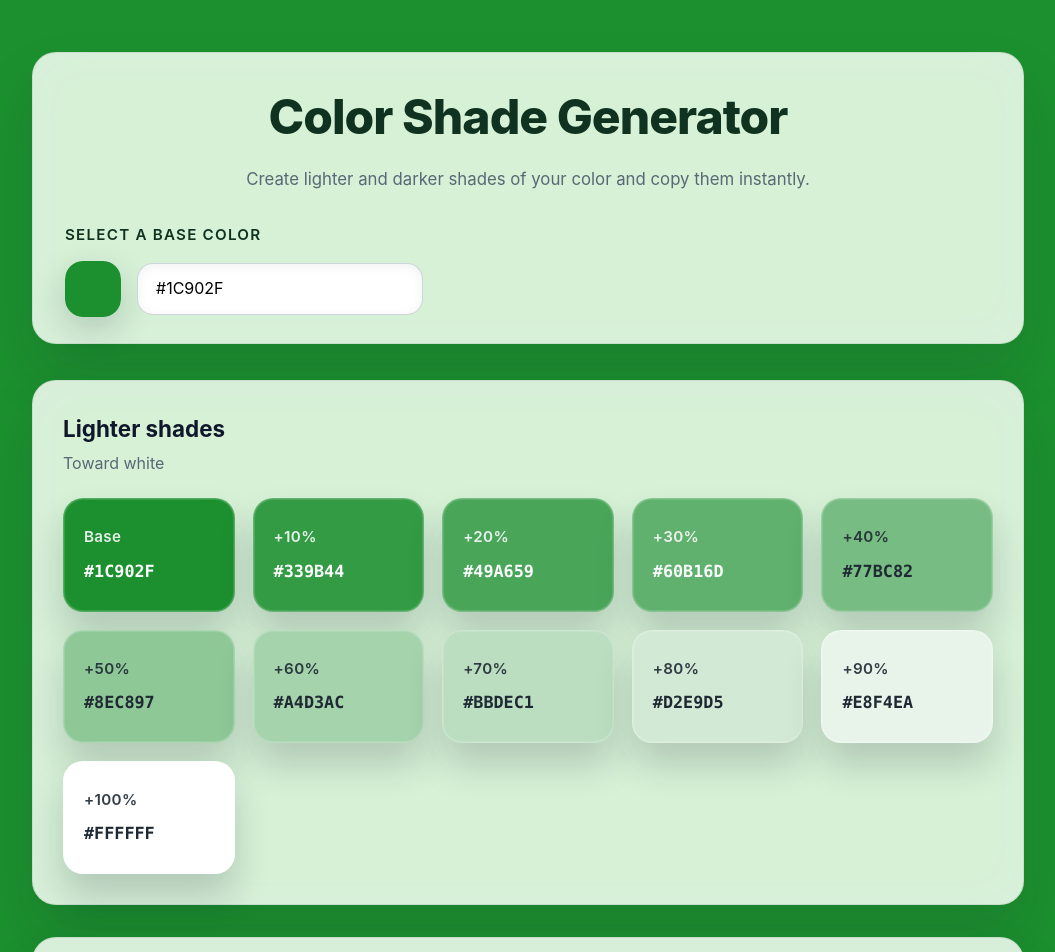
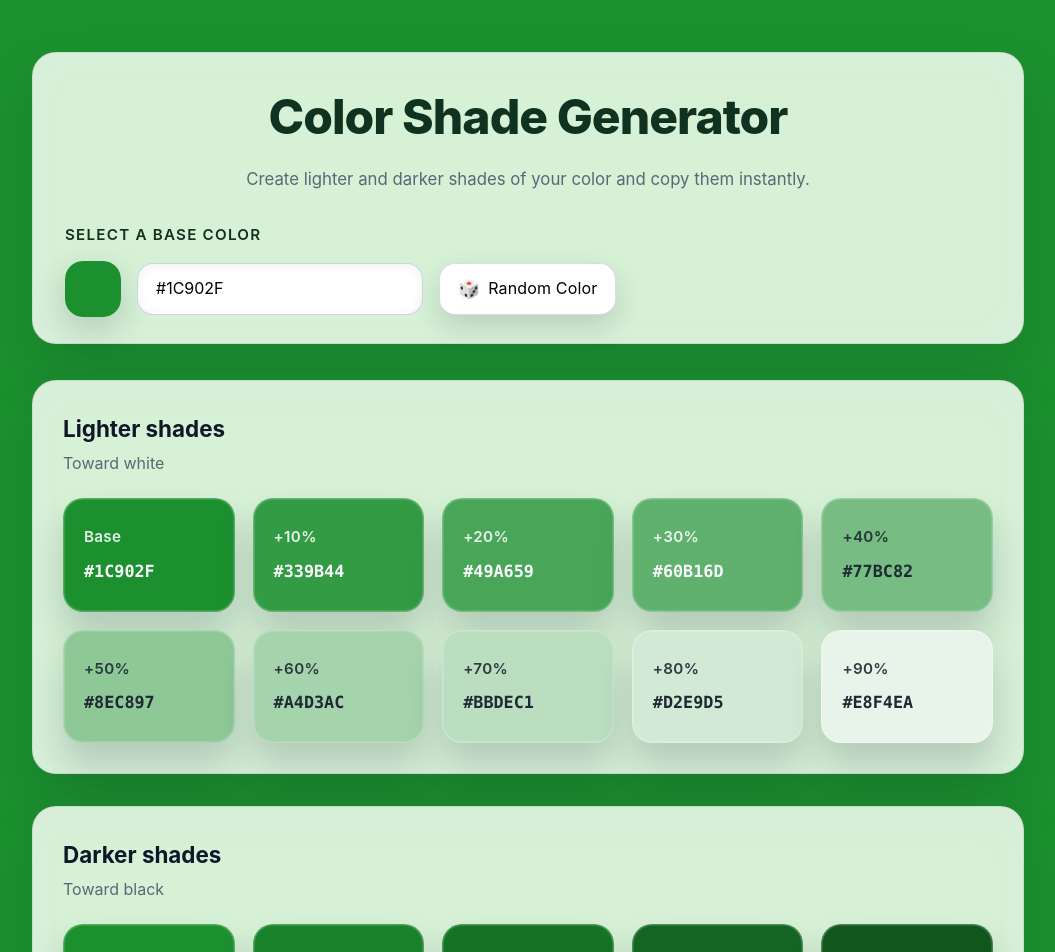
Before and after one commit to imranpollob/color-shades, a Next.js app: page / in a window 1280 px wide. Shown: the top 952 px of the page, without its empty margins (112-1167 px from the left). Built offline with nearby package versions, Linux system fonts and the light colour scheme.

Commit message:
added random color button

```diff
--- a/app/globals.css
+++ b/app/globals.css
@@ -148,6 +148,43 @@ main {
   box-shadow: 0 0 0 4px rgba(28, 144, 47, 0.14), inset 0 2px 10px rgba(15, 23, 42, 0.1);
 }
 
+.randomize {
+  display: inline-flex;
+  align-items: center;
+  gap: 8px;
+  padding: 12px 18px;
+  border: 1px solid rgba(15, 23, 42, 0.15);
+  border-radius: 16px;
+  background-color: #ffffff;
+  color: #000000;
+  font-weight: 400;
+  letter-spacing: 0.01em;
+  text-transform: none;
+  box-shadow: 0 12px 28px rgba(15, 23, 42, 0.14);
+  transition: transform 0.2s ease, box-shadow 0.3s ease, border-color 0.3s ease;
+}
+
+.randomize:hover {
+  transform: translateY(-2px);
+  box-shadow: 0 18px 36px rgba(15, 23, 42, 0.18);
+  border-color: rgba(15, 23, 42, 0.35);
+}
+
+.randomize:active {
+  transform: translateY(1px);
+  box-shadow: 0 10px 20px rgba(15, 23, 42, 0.18);
+}
+
+.randomize:focus-visible {
+  outline: none;
+  box-shadow: 0 0 0 4px rgba(15, 23, 42, 0.18);
+}
+
+.randomize-icon {
+  font-size: 1.1rem;
+  line-height: 1;
+}
+
 .palette {
   display: flex;
   flex-direction: column;
@@ -267,6 +304,11 @@ main {
     align-self: flex-start;
   }
 
+  .randomize {
+    width: 100%;
+    text-align: center;
+  }
+
   .palette-row {
     padding: 26px;
   }
--- a/app/page.jsx
+++ b/app/page.jsx
@@ -5,6 +5,7 @@ import { useCallback, useEffect, useMemo, useRef, useState } from 'react';
 const LIGHT_SHADES = 10;
 const DARK_SHADES = 10;
 const DEFAULT_COLOR = '#1C902F';
+const HEX_DIGITS = '0123456789ABCDEF';
 
 function normalizeHex(value) {
   if (!value) return null;
@@ -58,10 +59,18 @@ function mixHex(baseHex, targetHex, amount) {
   return rgbToHex(blend(r1, r2), blend(g1, g2), blend(b1, b2));
 }
 
+function randomHexColor() {
+  let hex = '#';
+  for (let i = 0; i < 6; i += 1) {
+    hex += HEX_DIGITS[Math.floor(Math.random() * HEX_DIGITS.length)];
+  }
+  return hex;
+}
+
 function generateLighterShades(hex, steps) {
   const [r, g, b] = hexToRgb(hex);
   const shades = [];
-  for (let i = 1; i <= steps; i++) {
+  for (let i = 1; i <= steps - 1; i++) {
     const factor = i / steps;
     const newR = Math.round(r + (255 - r) * factor);
     const newG = Math.round(g + (255 - g) * factor);
@@ -74,7 +83,7 @@ function generateLighterShades(hex, steps) {
 function generateDarkerShades(hex, steps) {
   const [r, g, b] = hexToRgb(hex);
   const shades = [];
-  for (let i = 1; i <= steps; i++) {
+  for (let i = 1; i <= steps - 1; i++) {
     const factor = i / steps;
     const newR = Math.round(r * (1 - factor));
     const newG = Math.round(g * (1 - factor));
@@ -229,6 +238,13 @@ export default function Page() {
     }
   }, []);
 
+  const handleRandomize = useCallback(() => {
+    const next = randomHexColor();
+    setColor(next);
+    setHexInput(next);
+    setActiveColor(next);
+  }, []);
+
   const copyShade = useCallback(async (hex) => {
     setActiveColor(hex);
 
@@ -279,6 +295,10 @@ export default function Page() {
             spellCheck={false}
             aria-label="Color hex value"
           />
+          <button type="button" className="randomize" onClick={handleRandomize}>
+            <span aria-hidden="true" className="randomize-icon">🎲</span>
+            Random Color
+          </button>
         </div>
       </section>
 
```
